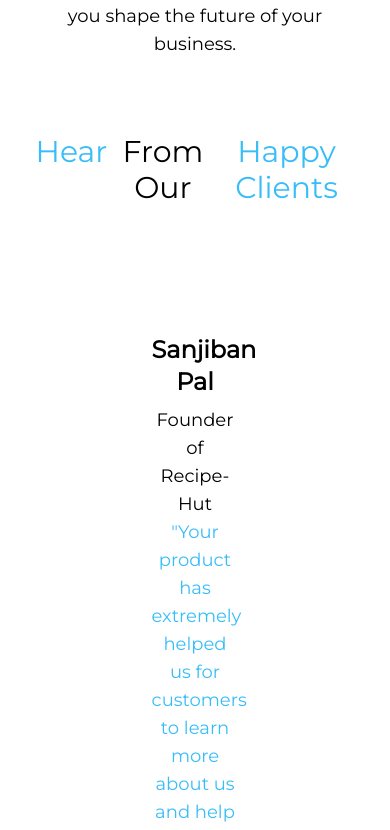
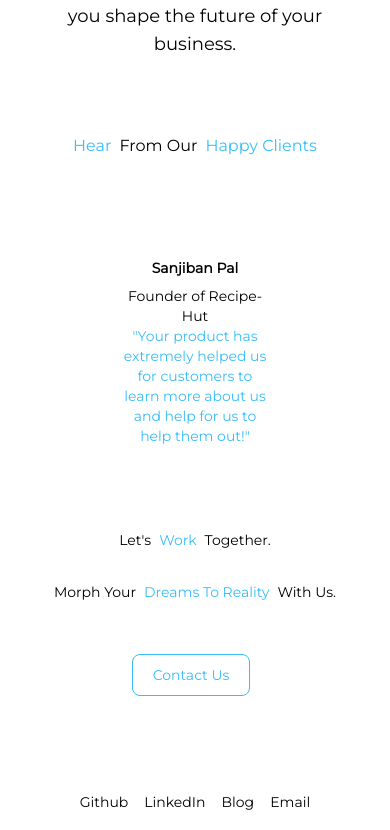
Before and after one commit to hatlabsInc/Portfolio, a Next.js app: page / in a window 390 px wide. Shown: the part 7082-7912 px from the top of the page. Built offline with nearby package versions, Linux system fonts and the light colour scheme.

Commit message:
major fixes in mob view

```diff
--- a/components/Footer/index.js
+++ b/components/Footer/index.js
@@ -120,25 +120,25 @@ const Footer = ({}) => {
           {/* <h1 className="text-2xl text-bold">Contact.</h1> */}
           <div className="mt-10">
             <div className=" flex mt-5 justify-center">
-              <h1 className="text-3xl tablet:text-4xl laptop:text-6xl laptopl:text-5xl text-bold mr-2">
+              <h1 className="text-3xl sm:text-xs mob:text-sm tablet:text-4xl laptop:text-6xl laptopl:text-5xl text-bold mr-2">
                 Let&apos;s
               </h1>
-              <h1 className="text-3xl tablet:text-4xl laptop:text-6xl text-sky-400 laptopl:text-5xl text-bold mr-2">
+              <h1 className="text-3xl sm:text-xs mob:text-sm tablet:text-4xl laptop:text-6xl text-sky-400 laptopl:text-5xl text-bold mr-2">
                 Work
               </h1>
-              <h1 className="text-3xl tablet:text-4xl laptop:text-6xl laptopl:text-5xl text-bold mb-3">
+              <h1 className="text-3xl sm:text-xs mob:text-sm tablet:text-4xl laptop:text-6xl laptopl:text-5xl text-bold mb-3">
                 Together.
               </h1>
             </div>
 
             <div className=" flex mt-5 justify-center">
-              <h1 className="text-3xl tablet:text-4xl laptop:text-6xl laptopl:text-5xl text-bold mr-2">
+              <h1 className="text-3xl sm:text-xs mob:text-sm tablet:text-4xl laptop:text-6xl laptopl:text-5xl text-bold mr-2">
                 Morph Your
               </h1>
-              <h1 className="text-3xl tablet:text-4xl laptop:text-6xl text-sky-400 laptopl:text-5xl text-bold mr-2">
+              <h1 className="text-3xl sm:text-xs mob:text-sm tablet:text-4xl laptop:text-6xl text-sky-400 laptopl:text-5xl text-bold mr-2">
                 Dreams To Reality
               </h1>
-              <h1 className="text-3xl tablet:text-4xl laptop:text-6xl laptopl:text-5xl text-bold mb-3">
+              <h1 className="text-3xl sm:text-xs mob:text-sm tablet:text-4xl laptop:text-6xl laptopl:text-5xl text-bold mb-3">
                 With Us.
               </h1>
             </div>
--- a/components/Testimonials/index.js
+++ b/components/Testimonials/index.js
@@ -68,21 +68,21 @@ const Testimonials = () => {
   return (
     <div>
 
-      <div className={` mr-20 ml-20 mob:p-4 rounded-lg transition-all ease-out duration-300 ${
+      <div className={` mr-20 ml-20 mob:p-1 rounded-lg transition-all ease-out duration-300 ${
         mounted && theme === "dark" ? "hover:bg-slate-50" : "hover:bg-slate-800"
       } hover:scale-105 link`}>
 
-        <div className="flex items-center justify-center w-full">
+        <div className="flex items-center justify-center w-full sm:p-0 tablet:p-2">
         <div className="profile-img h-20 w-20 bg-cover transition-all rounded-full"></div>
         </div>
 
         <div className="container">
 
-          <div className="testimonial p-5 transition-all text-opacity-40">
+          <div className="testimonial sm:p-1  tablet:p-4 transition-all text-opacity-40">
             <div>
-              <h3 className="text-2xl font-bold mb-2 name">Sanjiban Pal</h3>
-              <p className="text-lg caroTitle">Founder of Recipe-Hut</p>
-              <p className="text-lg quote text-sky-400">
+              <h3 className="sm:text-xs mob:text-sm tablet:text-2xl font-bold mb-2 name">Sanjiban Pal</h3>
+              <p className="sm:text-xs mob:text-sm tablet:text-lg caroTitle">Founder of Recipe-Hut</p>
+              <p className="sm:text-xs mob:text-sm tablet:text-lg quote text-sky-400">
                 &quot;<span>Your product has extremely helped us for customers to learn more about us and help for us to help them out!</span>&quot;
               </p>
             </div>
--- a/pages/index.js
+++ b/pages/index.js
@@ -229,13 +229,13 @@ export default function Home() {
             Hear from our happy clients
           </h1> */}
            <div className=" flex mt-5 justify-center">
-            <h1 className="text-3xl tablet:text-4xl laptop:text-6xl text-sky-400 laptopl:text-5xl text-bold mr-2">
+            <h1 className="text-3xl sm:text-xs mob:text-base tablet:text-4xl laptop:text-6xl text-sky-400 laptopl:text-5xl text-bold mr-2">
             Hear
             </h1>
-            <h1 className="text-3xl tablet:text-4xl laptop:text-6xl  laptopl:text-5xl text-bold mr-2">
+            <h1 className="text-3xl sm:text-xs mob:text-base tablet:text-4xl laptop:text-6xl  laptopl:text-5xl text-bold mr-2">
             From Our
             </h1>
-            <h1 className="text-3xl tablet:text-4xl laptop:text-6xl laptopl:text-5xl text-sky-400 text-bold mb-3">
+            <h1 className="text-3xl sm:text-xs mob:text-base tablet:text-4xl laptop:text-6xl laptopl:text-5xl text-sky-400 text-bold mb-3">
             Happy Clients
             </h1>
             </div>
@@ -243,12 +243,6 @@ export default function Home() {
           <Testimonials />
         </div>
 
-        {/* <div className="mt-10  p-2 laptop:p-0" ref={aboutRef}>
-          <h1 className="tablet:m-10 text-2xl text-bold">About.</h1>
-          <p className="tablet:m-10 mt-2 text-xl laptop:text-3xl w-full laptop:pr-20 text-left">
-            {data.aboutpara}
-          </p>
-        </div> */}
         <Footer />
       </div>
     </div>
--- a/tailwind.config.js
+++ b/tailwind.config.js
@@ -6,6 +6,7 @@ module.exports = {
   darkMode: "class",
   theme: {
     screens: {
+      sm:"270px",
       mob: "375px",
       tablet: "768px",
       laptop: "1024px",
```
